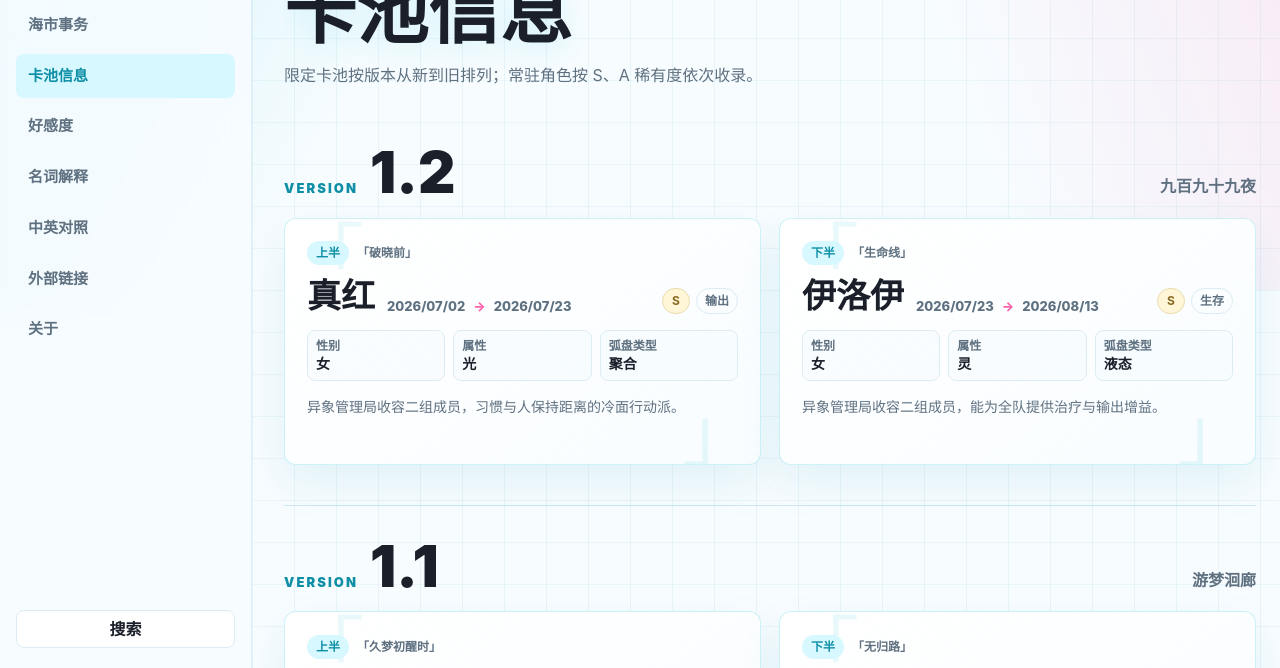
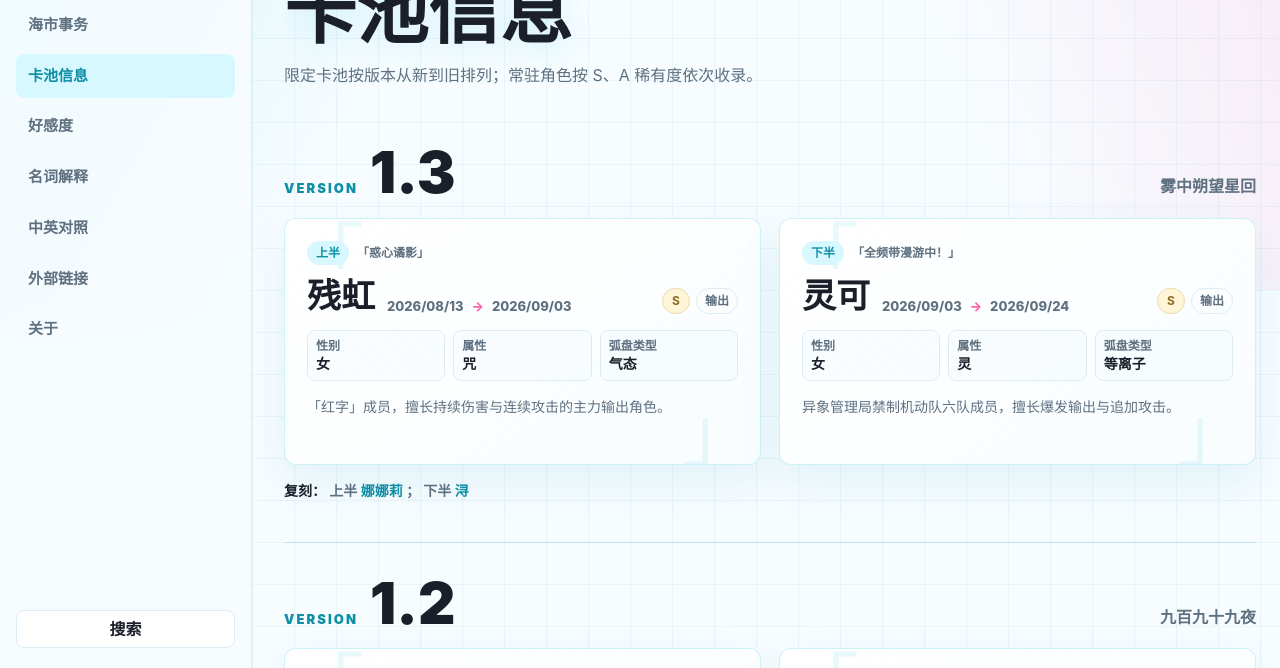
Before and after one commit to watice555/nte-notes, an Astro site: page /nte-notes/characters in a window 1280 px wide. Shown: the part 130-798 px from the top of the page. Built offline with nearby package versions, Linux system fonts and the light colour scheme; Astro itself is replaced by a stand-in of ours.

Commit message:
更新 1.3 卡池资料

```diff
--- a/public/styles/global.css
+++ b/public/styles/global.css
@@ -495,8 +495,26 @@ h3 {
   gap: 18px;
 }
 
+.pool-reruns {
+  margin: 14px 0 0;
+  color: var(--muted);
+  font-size: 14px;
+  font-weight: 750;
+}
+
+.pool-reruns strong {
+  color: var(--ink);
+}
+
+.pool-reruns a {
+  color: var(--primary-dark);
+  font-weight: 850;
+  text-underline-offset: 3px;
+}
+
 .character-pool-card {
   position: relative;
+  scroll-margin-top: 24px;
   min-width: 0;
   overflow: hidden;
   border: 1px solid rgba(35, 199, 217, 0.22);
@@ -544,6 +562,13 @@ h3 {
     0 1px 0 rgba(255, 255, 255, 0.95) inset,
     0 22px 50px rgba(35, 199, 217, 0.15);
   transform: translateY(-2px);
+}
+
+.character-pool-card:target {
+  border-color: rgba(35, 199, 217, 0.82);
+  box-shadow:
+    0 1px 0 rgba(255, 255, 255, 0.95) inset,
+    0 22px 50px rgba(35, 199, 217, 0.2);
 }
 
 .character-pool-card > * {
--- a/src/components/CharacterPoolCard.astro
+++ b/src/components/CharacterPoolCard.astro
@@ -28,6 +28,7 @@ const { character, permanent = false } = Astro.props;
 ---
 
 <article
+  id={character.pool ? `character-${character.id}-first-pool` : undefined}
   class:list={["character-pool-card", { "is-limited": character.pool, "is-permanent": permanent }]}
   data-rarity={character.rarity}
 >
--- a/src/data/characters.json
+++ b/src/data/characters.json
@@ -1,4 +1,54 @@
 [
+  {
+    "id": "zankou",
+    "name": "残虹",
+    "rarity": "S",
+    "gender": "女",
+    "attribute": "咒",
+    "arcType": "气态",
+    "role": "输出",
+    "summary": "「红字」成员，擅长持续伤害与连续攻击的主力输出角色。",
+    "pool": {
+      "version": "1.3",
+      "phase": "上半",
+      "name": "惑心谲影",
+      "start": "2026/08/13",
+      "end": "2026/09/03"
+    },
+    "links": [
+      {
+        "label": "国服公告",
+        "url": "https://yh.wanmei.com/news/gamebroad/20260812/263538.html"
+      },
+      {
+        "label": "1.3 前瞻",
+        "url": "https://yh.wanmei.com/news/gamenews/20260808/263494.html"
+      }
+    ]
+  },
+  {
+    "id": "linko",
+    "name": "灵可",
+    "rarity": "S",
+    "gender": "女",
+    "attribute": "灵",
+    "arcType": "等离子",
+    "role": "输出",
+    "summary": "异象管理局禁制机动队六队成员，擅长爆发输出与追加攻击。",
+    "pool": {
+      "version": "1.3",
+      "phase": "下半",
+      "name": "全频带漫游中！",
+      "start": "2026/09/03",
+      "end": "2026/09/24"
+    },
+    "links": [
+      {
+        "label": "1.3 前瞻",
+        "url": "https://yh.wanmei.com/news/gamenews/20260808/263494.html"
+      }
+    ]
+  },
   {
     "id": "shinku",
     "name": "真红",
--- a/src/pages/characters.astro
+++ b/src/pages/characters.astro
@@ -24,14 +24,35 @@ interface Character {
   pool?: PoolInfo;
 }
 
+interface Rerun {
+  phase: string;
+  characterId: string;
+  characterName: string;
+}
+
+interface VersionMeta {
+  version: string;
+  title: string;
+  reruns?: Rerun[];
+}
+
 const allCharacters = characters as Character[];
-const versionMeta = [
+const versionMeta: VersionMeta[] = [
+  {
+    version: "1.3",
+    title: "雾中朔望星回",
+    reruns: [
+      { phase: "上半", characterId: "nanally", characterName: "娜娜莉" },
+      { phase: "下半", characterId: "hotori", characterName: "浔" },
+    ],
+  },
   { version: "1.2", title: "九百九十九夜" },
   { version: "1.1", title: "游梦洄廊" },
   { version: "1.0", title: "公测" },
 ];
 const versionPools = versionMeta.map((meta) => ({
   ...meta,
+  reruns: meta.reruns ?? [],
   characters: allCharacters
     .filter((character) => character.pool?.version === meta.version)
     .sort((a, b) => (a.pool?.phase === "上半" ? -1 : 1) - (b.pool?.phase === "上半" ? -1 : 1)),
@@ -72,6 +93,20 @@ const permanentTiers = ["S", "A"].map((rarity) => ({
               <CharacterPoolCard character={character} />
             ))}
           </div>
+          {
+            pool.reruns.length > 0 && (
+              <p class="pool-reruns">
+                <strong>复刻：</strong>
+                {pool.reruns.map((rerun, index) => (
+                  <>
+                    {index > 0 && "；"}
+                    <span>{rerun.phase} </span>
+                    <a href={`#character-${rerun.characterId}-first-pool`}>{rerun.characterName}</a>
+                  </>
+                ))}
+              </p>
+            )
+          }
         </section>
       ))
     }
@@ -103,5 +138,5 @@ const permanentTiers = ["S", "A"].map((rarity) => ({
     }
   </section>
 
-  <p class="pool-note">卡池时间采用中国服务器时间，开始时间以对应版本维护完成为准。</p>
+  <p class="pool-note">卡池日期采用中国服务器日期，开始日以对应版本维护完成为准。</p>
 </BaseLayout>
```
Also changed, not shown: src/data/affinity.json (+17 -0 lines), src/data/translations.json (+22 -0 lines).
